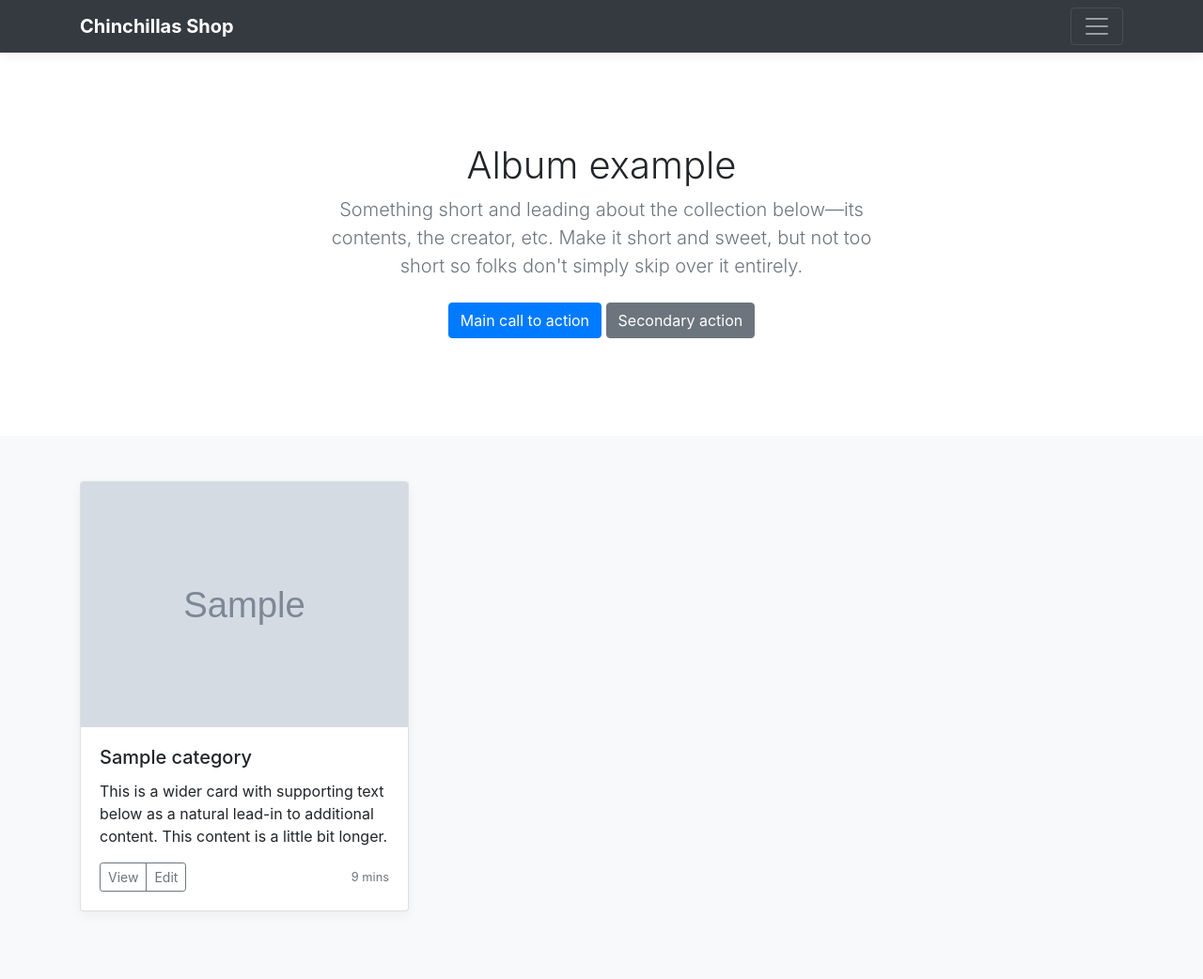
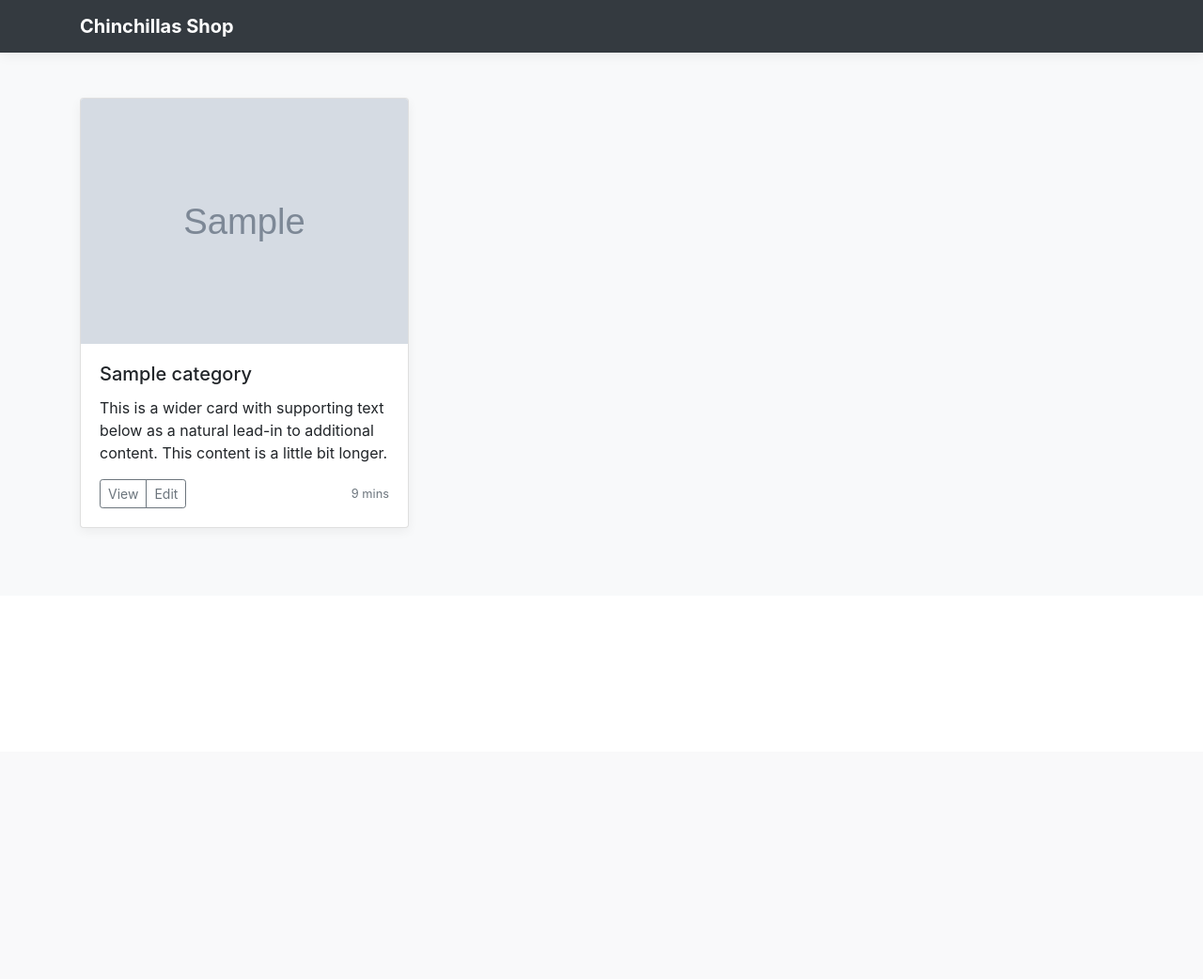
Before and after one commit to AWP2019-2020/chinchillas, a Django app: page / in a window 1280 px wide. Shown: the whole page at 94% size. After the commit the page ends 562 px from the top, so only its background shows below. Run offline with Django 3.2, Linux system fonts and the light colour scheme; tables that the repository leaves empty hold one stand-in row (values such as "Sample post"); grey boxes marked "Sample" are stand-in pictures; some libraries are stand-ins or nearby versions.

Commit message:
deleted navbar toggler

```diff
--- a/shop/templates/homepage.html
+++ b/shop/templates/homepage.html
@@ -17,16 +17,6 @@
     <div class="container">
       <div class="row">
         <div class="col-sm-8 col-md-7 py-4">
-          <h4 class="text-white">About</h4>
-          <p class="text-muted">Add some information about the album below, the author, or any other background context. Make it a few sentences long so folks can pick up some informative tidbits. Then, link them off to some social networking sites or contact information.</p>
-        </div>
-        <div class="col-sm-4 offset-md-1 py-4">
-          <h4 class="text-white">Contact</h4>
-          <ul class="list-unstyled">
-            <li><a href="#" class="text-white">Follow on Twitter</a></li>
-            <li><a href="#" class="text-white">Like on Facebook</a></li>
-            <li><a href="#" class="text-white">Email me</a></li>
-          </ul>
         </div>
       </div>
     </div>
@@ -36,25 +26,11 @@
       <a href="#" class="navbar-brand d-flex align-items-center">
         <strong>Chinchillas Shop</strong>
       </a>
-      <button class="navbar-toggler" type="button" data-toggle="collapse" data-target="#navbarHeader" aria-controls="navbarHeader" aria-expanded="false" aria-label="Toggle navigation">
-        <span class="navbar-toggler-icon"></span>
-      </button>
     </div>
   </div>
 </header>
 
 <main role="main">
-
-      <section class="jumbotron text-center">
-        <div class="container">
-          <h1 class="jumbotron-heading">Album example</h1>
-          <p class="lead text-muted">Something short and leading about the collection below—its contents, the creator, etc. Make it short and sweet, but not too short so folks don't simply skip over it entirely.</p>
-          <p>
-            <a href="#" class="btn btn-primary my-2">Main call to action</a>
-            <a href="#" class="btn btn-secondary my-2">Secondary action</a>
-          </p>
-        </div>
-      </section>
 
   <div class="album py-5 bg-light">
           <div class="container">
```
